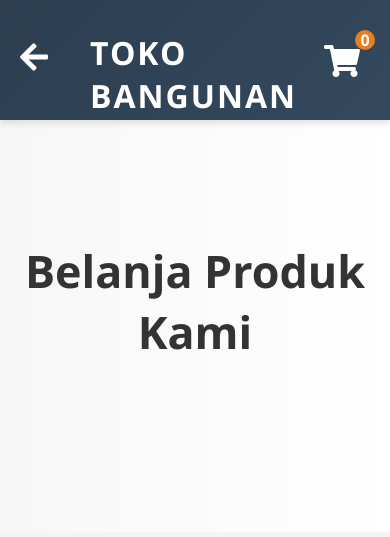
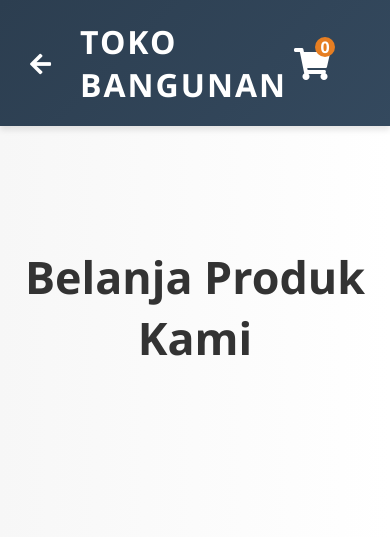
Before and after one commit to sandervenz/toko-bangunan, a PHP site: page /belanja.html in a window 390 px wide. Shown: the top 537 px of the page. Run offline with PHP 8.4, Linux system fonts and the light colour scheme.

Commit message:
rapihin header semua halaman user

```diff
--- a/frontend/user/belanja.css
+++ b/frontend/user/belanja.css
@@ -264,27 +264,14 @@
 
 /* Keranjang Icon */
 .cart {
-    position: fixed;
-    /* Menempatkan ikon di posisi tetap */
-    top: 35px;
-    /* Jarak dari atas */
-    right: 20px;
-    /* Jarak dari kanan */
+    position: absolute;
+    right: 40px;
     z-index: 1000;
-    /* Memastikan ikon keranjang tetap berada di atas elemen lainnya */
 }
 
 .cart .cart-icon {
     color: #fff;
     font-size: 2rem;
-    position: relative;
-    text-decoration: none;
-    border-radius: 50%;
-    padding: 10px;
-    display: inline-flex;
-    justify-content: center;
-    align-items: center;
-    transition: background-color 0.3s ease, transform 0.3s ease;
 }
 
 .cart .cart-count {
@@ -301,11 +288,6 @@
     text-align: center;
     line-height: 20px;
     padding: 0;
-}
-
-.cart .cart-icon:hover {
-    background-color: #d35400;
-    transform: scale(1.1);
 }
 
 .cart-modal {
@@ -397,35 +379,6 @@
     /* Warna lebih gelap saat hover */
 }
 
-/* Ikon Kembali */
-.back-icon {
-    position: absolute;
-    top: 35px;
-    left: 20px;
-    /* Menempatkan ikon kembali di pojok kiri */
-    font-size: 2rem;
-    color: #fffcfc;
-    /* Warna ikon */
-    cursor: pointer;
-}
-
-.back-icon a {
-    color: #fffefe;
-    /* Warna ikon */
-    font-size: 2rem;
-    text-decoration: none;
-}
-
-.back-icon a:hover {
-    color: #e67e22;
-    /* Warna saat di-hover */
-}
-
-.back-icon i {
-    margin-right: 0px;
-    /* Menghapus jarak karena tidak ada teks */
-}
-
 .checkout-belanja {
     background-color: #007bff;
     color: white;
--- a/frontend/user/belanja.html
+++ b/frontend/user/belanja.html
@@ -13,24 +13,27 @@
 <body>
     <header>
         <div class="container">
+            <!-- Tombol Kembali di kiri atas -->
+            <div class="back-icon">
+                <a href="home.html" title="Kembali ke Beranda">
+                    <i class="fas fa-arrow-left"></i>
+                </a>
+            </div>
+
+            <!-- Logo -->
             <div class="logo">
                 <h1>Toko Bangunan</h1>
             </div>
-            <div class="nav-container">
-                <!-- Ikon Keranjang -->
+
             <div class="cart">
-                    <a href="#" class="cart-icon">
+                <a href="#" class="cart-icon" id="openCartBtn" title="Lihat Keranjang">
                     <i class="fas fa-shopping-cart"></i>
                     <span class="cart-count">0</span>
                 </a>
             </div>
-
-                <!-- Ikon Kembali -->
-                <div class="back-icon">
-                    <a href="home.html"><i class="fas fa-arrow-left"></i></a>
         </div>
 
-                <!-- Keranjang Modal -->
+        <!-- Modal Keranjang -->
         <div class="cart-modal" id="cartModal">
             <div class="cart-modal-content">
                 <span class="close-btn" id="closeBtn">&times;</span>
@@ -40,8 +43,6 @@
                     <p>Total: Rp <span id="cartTotal">0</span></p>
                 </div>
                 <button id="checkoutBtn" class="checkout-btn">Checkout</button>
-                    </div>
-                </div>
             </div>
         </div>
     </header>
--- a/frontend/user/checkout.css
+++ b/frontend/user/checkout.css
@@ -23,6 +23,12 @@ body {
     text-align: center;
     color: #2c3e50;
     margin-bottom: 30px;
+}
+
+.checkout h3 {
+    font-size: 1.5rem;
+    color: #2c3e50;
+    margin-bottom: 15px;
 }
 
 .checkout .checkout-total {
--- a/frontend/user/home.css
+++ b/frontend/user/home.css
@@ -20,7 +20,6 @@ body {
 /* Header Section */
 header {
     background: linear-gradient(135deg, #2c3e50, #34495e);
-    /* Gradien biru tua ke abu-abu */
     color: #fff;
     padding: 20px 30px;
     box-shadow: 0 4px 6px rgba(0, 0, 0, 0.1);
@@ -29,31 +28,43 @@ header {
     z-index: 1000;
     display: flex;
     justify-content: center;
-    /* Membuat logo dan menu di tengah */
     align-items: center;
-    height: 120px;
-    /* Menyesuaikan tinggi header */
+    flex-wrap: wrap;
+}
+
+/* Container di dalam Header */
+header .container {
+    width: 100%;
+    max-width: 1200px;
+    display: flex;
+    align-items: center;
+    justify-content: space-between;
+    position: relative;
 }
 
 /* Logo */
-header .logo {
-    position: absolute;
-    left: 90px;
-    top: 31px;
-}
-
 header .logo h1 {
     font-size: 2rem;
     font-weight: bold;
     text-transform: uppercase;
     letter-spacing: 2px;
+    margin-left: 60px;
 }
 
-/* Menu Container di Tengah */
+/* Hamburger Menu Button */
+.menu-toggle {
+    display: none;
+    font-size: 2rem;
+    background: none;
+    border: none;
+    color: #fff;
+    cursor: pointer;
+}
+
+/* Navigation Container */
 header .nav-container {
     display: flex;
     justify-content: center;
-    /* Memastikan menu di tengah */
     flex-grow: 1;
 }
 
@@ -61,10 +72,8 @@ header nav ul {
     list-style: none;
     display: flex;
     gap: 30px;
-}
-
-header nav ul li {
-    position: relative;
+    margin: 0;
+    padding: 0;
 }
 
 header nav ul li a {
@@ -80,9 +89,51 @@ header nav ul li a {
 
 header nav ul li a:hover {
     background-color: #e67e22;
-    /* Oranye untuk aksen */
     color: #fff;
     border-radius: 5px;
+}
+
+/* ======================== */
+/* Responsive Styling */
+/* ======================== */
+@media (max-width: 768px) {
+    header {
+        padding: 20px;
+        flex-direction: column;
+        align-items: flex-start;
+    }
+
+    .menu-toggle {
+        display: block;
+        position: absolute;
+        top: 30px;
+        right: 30px;
+        z-index: 1100;
+    }
+
+    .nav-container {
+        display: none;
+        width: 100%;
+        flex-direction: column;
+        margin-top: 20px;
+    }
+
+    .nav-container.active {
+        display: flex;
+    }
+
+    nav ul {
+        flex-direction: column;
+        width: 100%;
+        gap: 0;
+    }
+
+    nav ul li a {
+        width: 100%;
+        display: block;
+        padding: 15px 20px;
+        border-top: 1px solid rgba(255, 255, 255, 0.1);
+    }
 }
 
 /* Hero Section */
@@ -343,19 +394,25 @@ header nav ul li a:hover {
     }
 }
 
-/* Keranjang Icon */
-.cart {
-    position: relative;
-    margin-left: 20px;
+/* Tombol Kembali */
+.back-icon {
+    position: fixed;
 }
 
-.cart .cart-icon {
+.back-icon a {
     color: #fff;
-    font-size: 1.8rem;
-    position: relative;
-    text-decoration: none;
+    font-size: 1.5rem;
+    padding: 10px;
+    display: inline-block;
+    transition: background-color 0.3s ease, color 0.3s ease;
 }
 
+.back-icon a:hover {
+    background-color: #e67e22;
+    border-radius: 5px;
+}
+
+/* Keranjang Icon */
 .cart .cart-count {
     position: absolute;
     top: -5px;
--- a/frontend/user/home.html
+++ b/frontend/user/home.html
@@ -14,7 +14,8 @@
             <div class="logo">
                 <h1>Toko Bangunan</h1>
             </div>
-            <div class="nav-container">
+            <button class="menu-toggle" id="menu-toggle">&#9776;</button>
+            <div class="nav-container" id="nav-container">
                 <nav>
                     <ul>
                         <li><a href="#">Beranda</a></li>
```
Also changed, not shown: frontend/user/checkout.html (+8 -0 lines), frontend/user/home.js (+7 -0 lines), frontend/user/image/construction-pvc-pipes-compositi.png (deleted), frontend/user/image/metallic-key-door-lock_23-215101.png (deleted), frontend/user/image/realistic-vector-icon-illustrati.png (deleted). Lines whose indentation alone changed are shown as unchanged.
